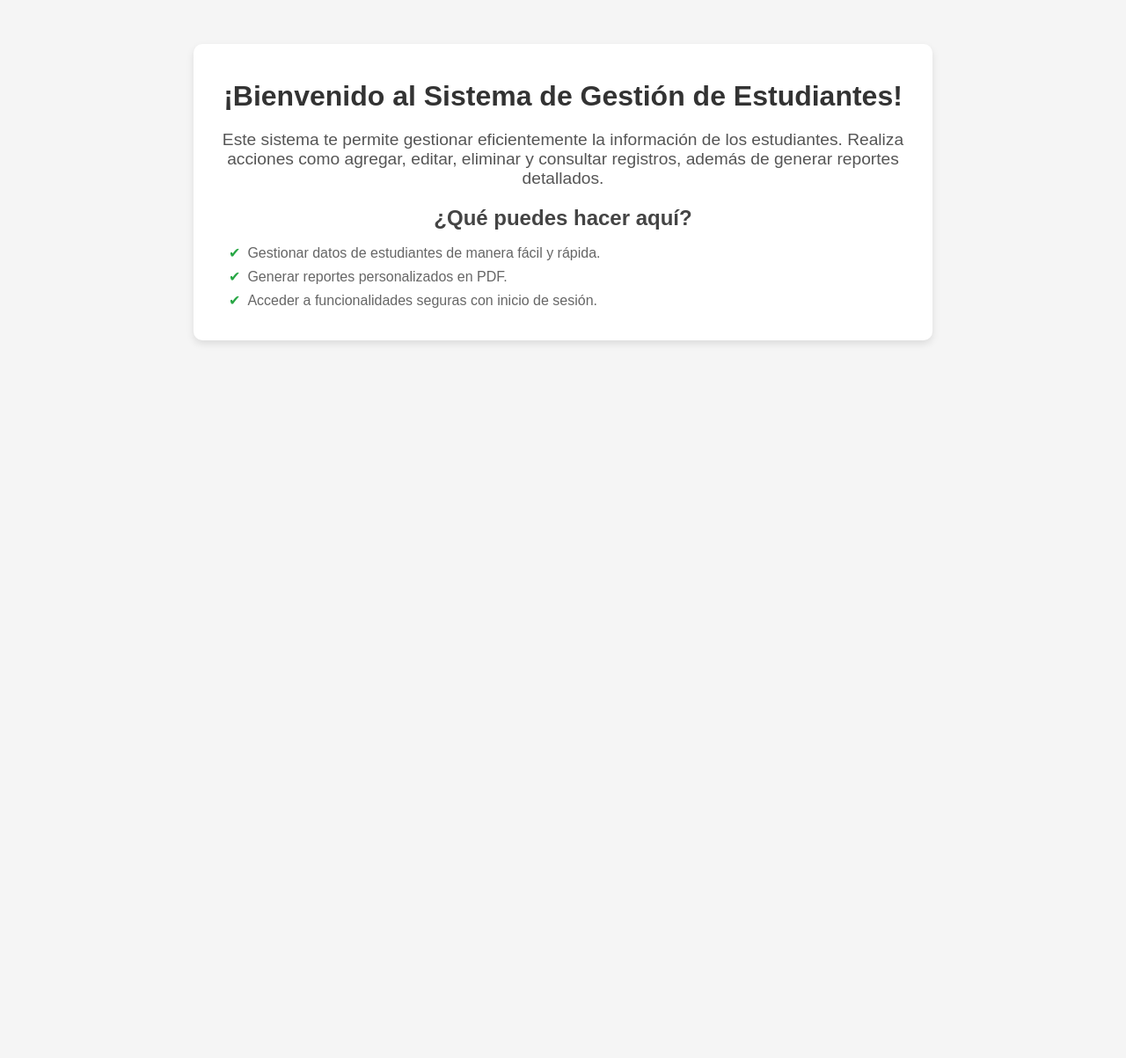
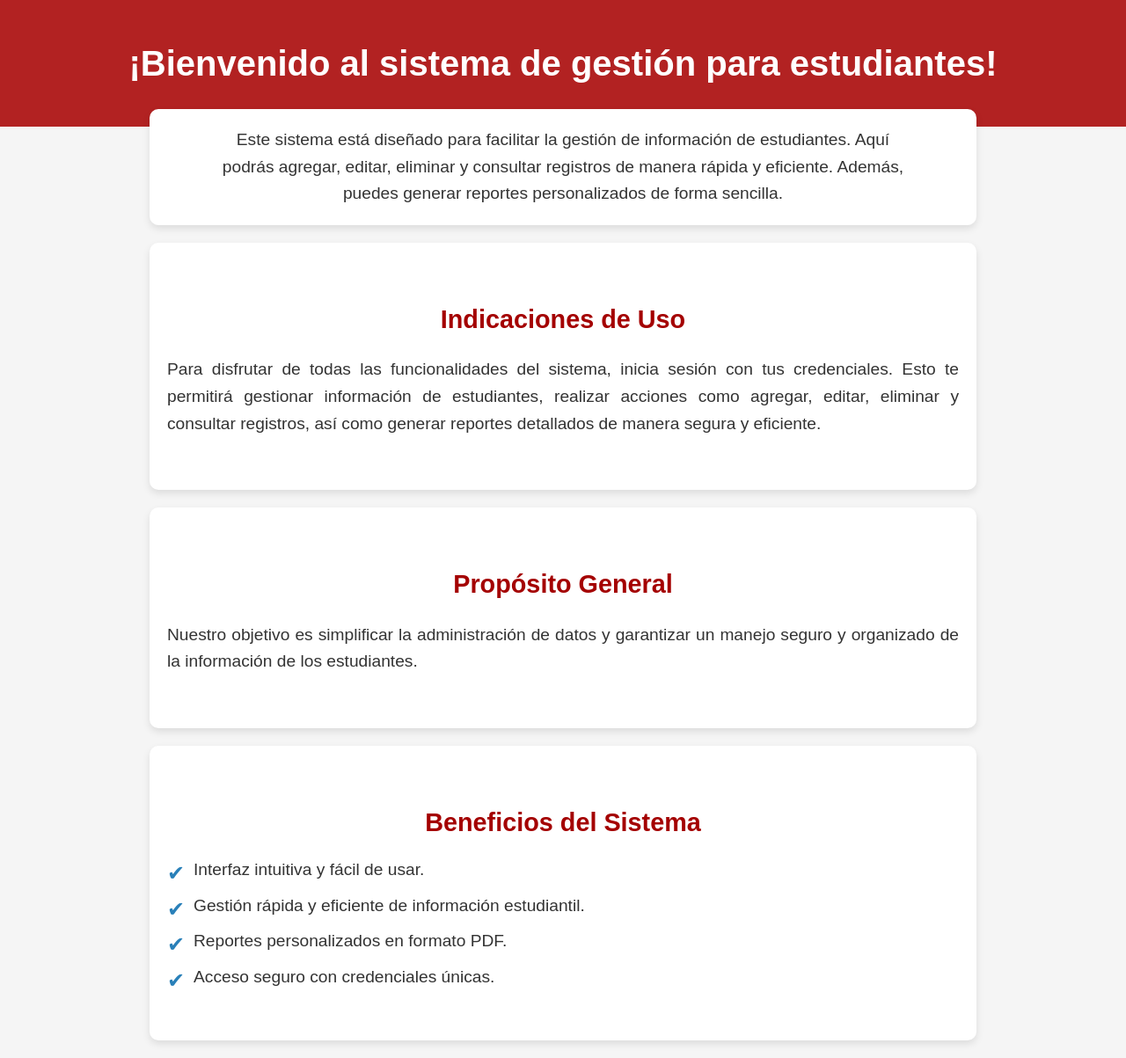
Before and after one commit to ArielParedesLozada/CompuVisual-P, a PHP site: page /Views/inicio.php in a window 1280 px wide. Shown: the whole page at 88% size. Before the commit the page ends 391 px from the top, so only its background shows below. Run offline with PHP 8.4, Linux system fonts and the light colour scheme.

Commit message:
Se modifico el archivo Inicio.php y ademas se agrego mejores estilos.

```diff
--- a/Views/inicio.php
+++ b/Views/inicio.php
@@ -1,24 +1,46 @@
 <!DOCTYPE html>
 <html lang="en">
+
 <head>
     <meta charset="UTF-8">
     <meta name="viewport" content="width=device-width, initial-scale=1.0">
     <link rel="stylesheet" href="css/inicio.css">
 </head>
+
 <body>
-    <div class="inicio-container">
-        <h1 class="titulo-principal">¡Bienvenido al Sistema de Gestión de Estudiantes!</h1>
+    <header class="header">
+        <h1 class="titulo-principal">¡Bienvenido al sistema de gestión para estudiantes!</h1>
+    </header>
+
+    <section class="descripcion-container">
         <p class="descripcion">
-            Este sistema te permite gestionar eficientemente la información de los estudiantes. Realiza acciones como agregar, editar, eliminar y consultar registros, además de generar reportes detallados.
+            Este sistema está diseñado para facilitar la gestión de información de estudiantes. Aquí podrás agregar, editar, eliminar y consultar registros de manera rápida y eficiente. Además, puedes generar reportes personalizados de forma sencilla.
         </p>
-        <div class="contenido-relevante">
-            <h2>¿Qué puedes hacer aquí?</h2>
-            <ul>
-                <li>Gestionar datos de estudiantes de manera fácil y rápida.</li>
-                <li>Generar reportes personalizados en PDF.</li>
-                <li>Acceder a funcionalidades seguras con inicio de sesión.</li>
-            </ul>
-        </div>
-    </div>
+    </section>
+
+    <section class="indicaciones">
+        <h2 class="subtitulo">Indicaciones de Uso</h2>
+        <p class="texto">
+            Para disfrutar de todas las funcionalidades del sistema, inicia sesión con tus credenciales. Esto te permitirá gestionar información de estudiantes, realizar acciones como agregar, editar, eliminar y consultar registros, así como generar reportes detallados de manera segura y eficiente.
+        </p>
+    </section>
+
+    <section class="proposito">
+        <h2 class="subtitulo">Propósito General</h2>
+        <p class="texto">
+            Nuestro objetivo es simplificar la administración de datos y garantizar un manejo seguro y organizado de la información de los estudiantes.
+        </p>
+    </section>
+
+    <section class="beneficios">
+        <h2 class="subtitulo">Beneficios del Sistema</h2>
+        <ul>
+            <li>Interfaz intuitiva y fácil de usar.</li>
+            <li>Gestión rápida y eficiente de información estudiantil.</li>
+            <li>Reportes personalizados en formato PDF.</li>
+            <li>Acceso seguro con credenciales únicas.</li>
+        </ul>
+    </section>
 </body>
+
 </html>
--- a/Views/template.php
+++ b/Views/template.php
@@ -43,9 +43,6 @@
             $mvc->enlacesPaginas();
             ?>
         </section>
-        <section>
-
-        </section>
     </main>
     <footer>
         <h1 id="fecha"></h1>
--- a/css/inicio.css
+++ b/css/inicio.css
@@ -1,53 +1,95 @@
 body {
     font-family: 'Arial', sans-serif;
-    background-color: #f5f5f5;
     margin: 0;
     padding: 0;
+    background-color: #f5f5f5;
+    line-height: 1.6;
 }
 
-.inicio-container {
+.header {
+    background-color: #b22222;
+    color: #ffffff;
+    padding: 40px 20px;
+    text-align: center;
+}
+
+.titulo-principal {
+    font-size: 2.5rem;
+    font-weight: bold;
+    margin: 0;
+}
+
+.descripcion-container {
     padding: 20px;
     text-align: center;
     background-color: #ffffff;
-    border-radius: 10px;
-    box-shadow: 0 4px 8px rgba(0, 0, 0, 0.1);
-    margin: 50px auto;
-    max-width: 800px;
-}
-
-.titulo-principal {
-    font-size: 2rem;
-    color: #333;
-    margin-bottom: 10px;
+    margin-top: -20px;
 }
 
 .descripcion {
     font-size: 1.2rem;
-    color: #555;
-    margin-bottom: 20px;
+    color: #333333;
+    margin: 0 auto;
+    max-width: 800px;
 }
 
-.contenido-relevante h2 {
-    font-size: 1.5rem;
-    color: #444;
-    margin-bottom: 10px;
+section {
+    padding: 40px 20px;
+    margin: 20px auto;
+    background-color: #ffffff;
+    border-radius: 10px;
+    max-width: 900px;
+    box-shadow: 0 4px 8px rgba(0, 0, 0, 0.1);
 }
 
-.contenido-relevante ul {
+.subtitulo {
+    font-size: 1.8rem;
+    color: #a40000;
+    margin-bottom: 15px;
+    text-align: center;
+    font-weight: bold;
+}
+
+.texto {
+    font-size: 1.2rem;
+    color: #333333;
+    margin-bottom: 20px;
+    text-align: justify;
+}
+
+.beneficios ul {
     list-style-type: none;
     padding: 0;
 }
 
-.contenido-relevante li {
-    font-size: 1rem;
-    color: #666;
-    margin-bottom: 8px;
-    text-align: left;
-    padding-left: 20px;
+.beneficios li {
+    font-size: 1.2rem;
+    color: #333333;
+    margin-bottom: 10px;
+    padding-left: 30px;
+    position: relative;
+    text-align: justify;
 }
 
-.contenido-relevante li::before {
+.beneficios li::before {
     content: "✔";
-    color: #28a745;
-    margin-right: 8px;
+    color: #2980b9;
+    position: absolute;
+    left: 0;
+    font-size: 1.5rem;
 }
+
+@media (max-width: 768px) {
+    .titulo-principal {
+        font-size: 2rem;
+    }
+
+    .subtitulo {
+        font-size: 1.5rem;
+    }
+
+    .texto,
+    .beneficios li {
+        font-size: 1rem;
+    }
+}
```
